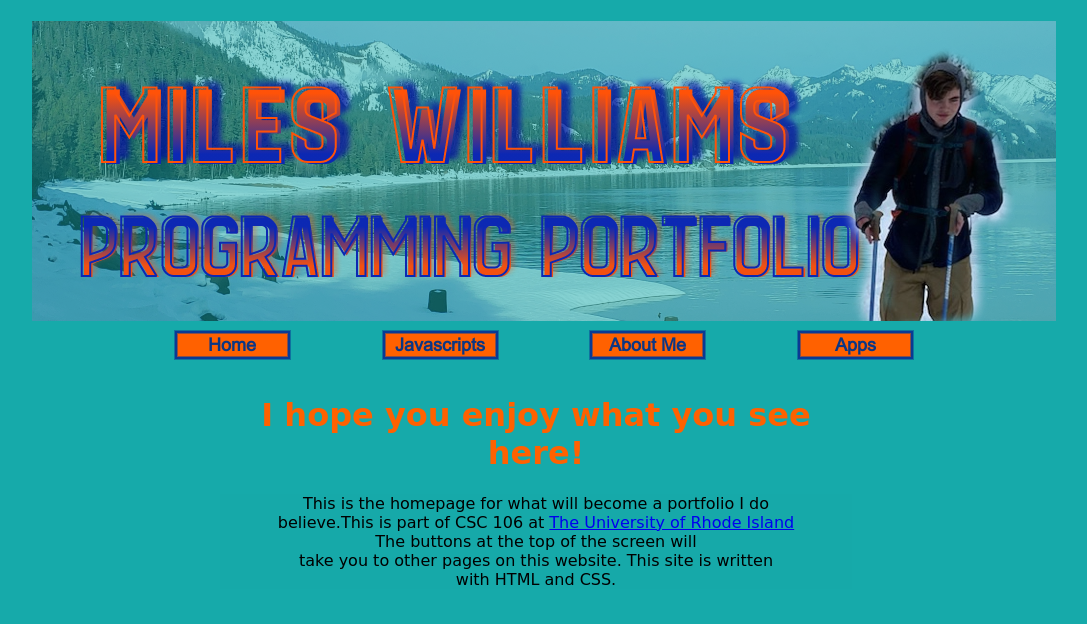
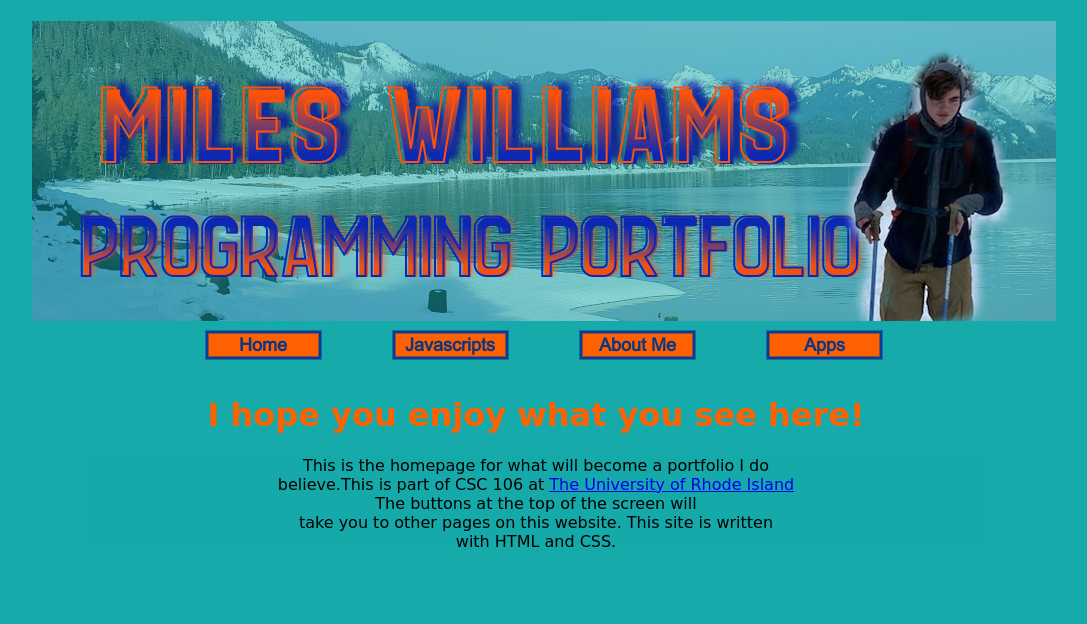
Before and after one commit to mileswill2/mileswill2.github.io, a plain HTML site: page index.html in a window 1280 px wide. Shown: the whole page, without its empty margins (104-1191 px from the left). Drawn offline with Linux system fonts and the light colour scheme.

Commit message:
Update style1.css

```diff
--- a/style1.css
+++ b/style1.css
@@ -7,7 +7,7 @@ body{
   font-family:cursive;
 }
 table{
-  width: 65%;
+  width: 750px;
   margin: 0 auto;
 }
 #banner{
@@ -21,7 +21,7 @@ table{
 #content{
   position:relative;
   top:375px;
-  width: 50%;
+  width: 900px;
   z-index:1;
   text-align: center;
 }
```
